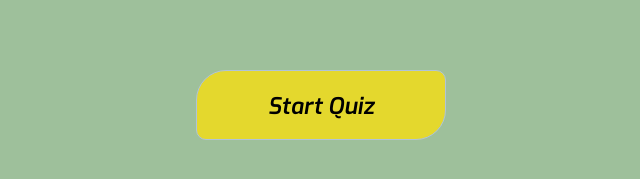
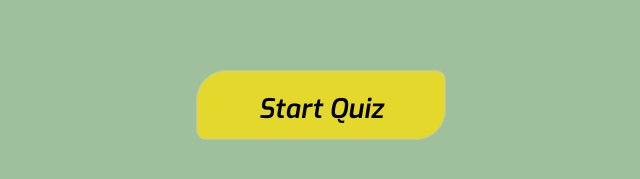
Before and after one commit to bonface221/Quiz_board, a plain HTML site: page index.html in a window 1280 px wide. Shown: the part 295-474 px from the top of the page, 319-959 px from the left. Drawn offline with Linux system fonts and the light colour scheme.

Commit message:
Style:start-button_-optimised the font size of the start text

```diff
--- a/index.css
+++ b/index.css
@@ -25,7 +25,7 @@ body {
     padding: 20px 0;
     background: #e4d82d;
     color: #000;
-    font-size: 23px;
+    font-size: 27px;
     font-weight: 700;
     border-radius: 30px 10px;
     border: 1px solid #b0c4d8;
```
